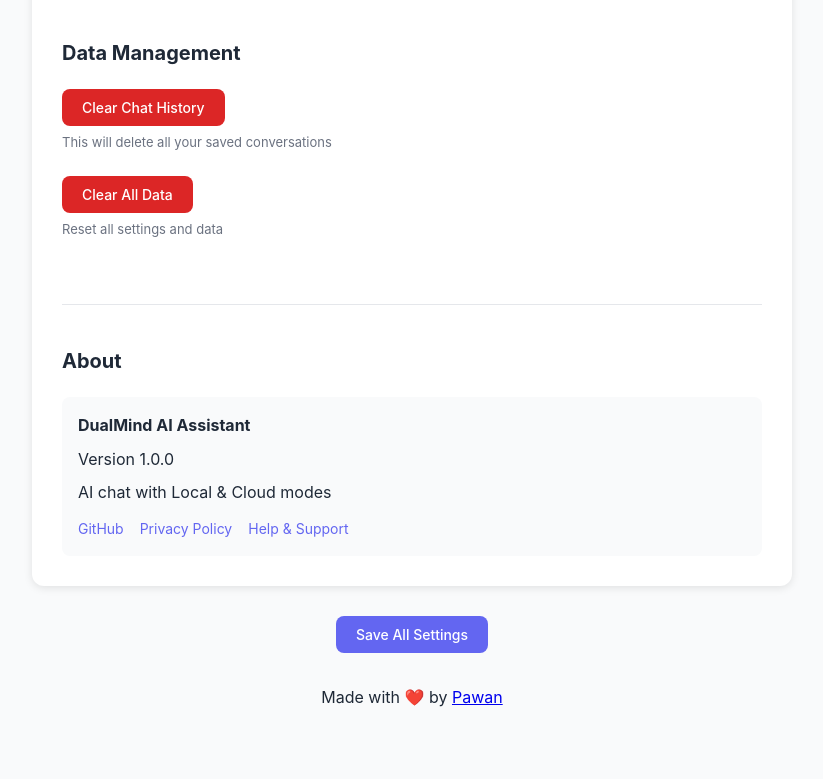
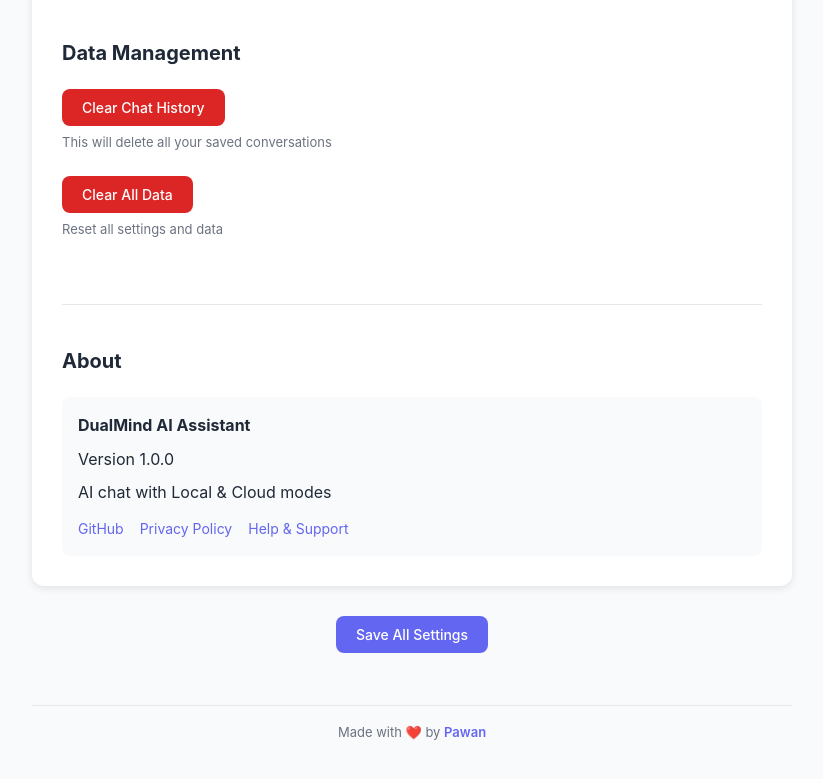
Before and after one commit to pawoPawan/DualMind, a browser extension: page extension/chrome/options.html in a window 1280 px wide. Shown: the part 1606-2385 px from the top of the page, without its empty margins (228-1051 px from the left). Before the commit the page ends 2357 px from the top, so only its background shows below. Drawn offline with Linux system fonts and the light colour scheme.

Commit message:
fix: Add missing CSS for creator branding

```diff
--- a/extension/chrome/css/options.css
+++ b/extension/chrome/css/options.css
@@ -276,3 +276,29 @@ footer {
 .status-message.error {
   color: var(--error);
 }
+
+/* Creator Info */
+footer .creator-info {
+  margin-top: 20px;
+  padding-top: 16px;
+  border-top: 1px solid var(--border);
+  text-align: center;
+}
+
+footer .creator-info p {
+  font-size: 13px;
+  color: var(--text-secondary);
+  margin: 0;
+}
+
+footer .creator-info a {
+  color: var(--primary);
+  text-decoration: none;
+  font-weight: 600;
+  transition: color 0.2s;
+}
+
+footer .creator-info a:hover {
+  color: var(--primary-dark);
+  text-decoration: underline;
+}
```
Also changed, not shown: extension/chrome/css/popup.css (+27 -0 lines).
